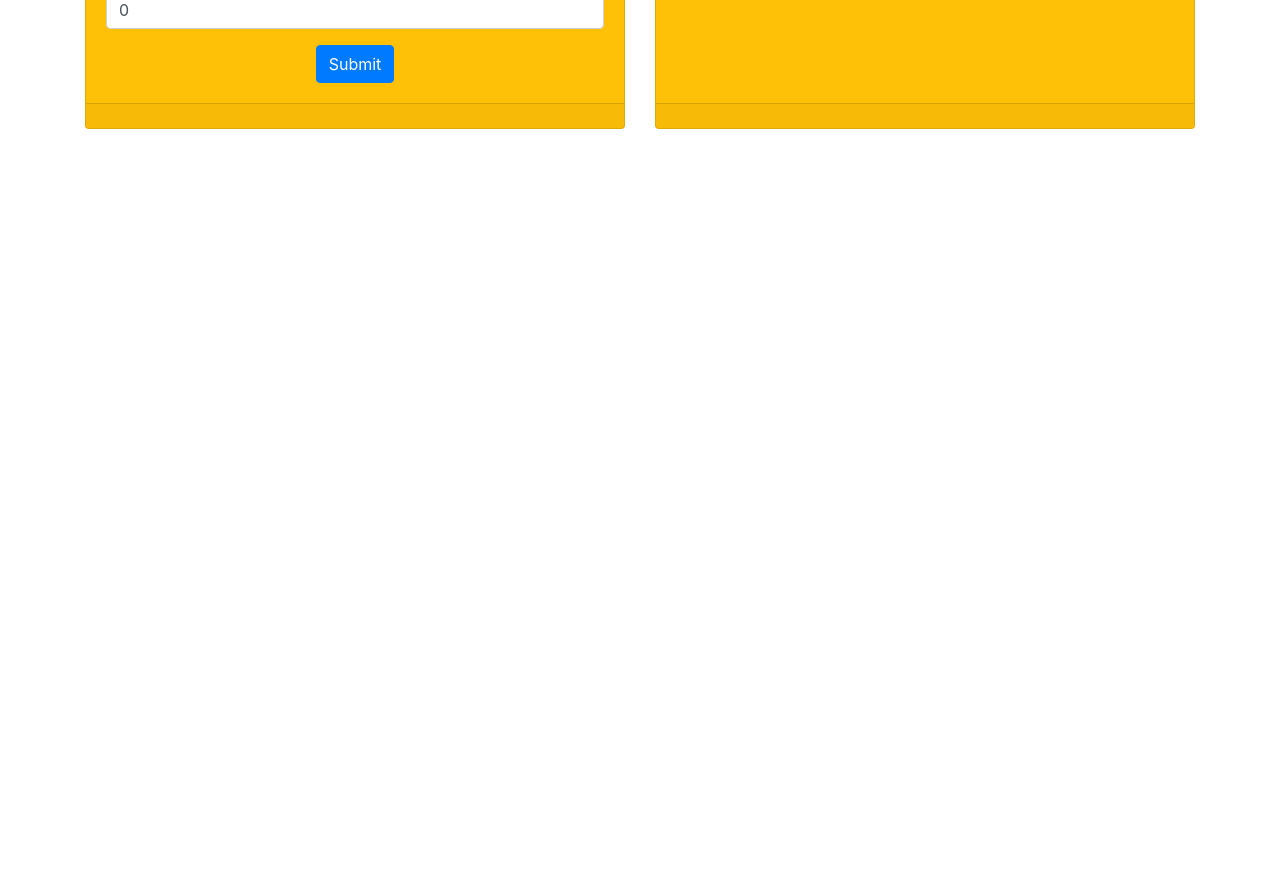
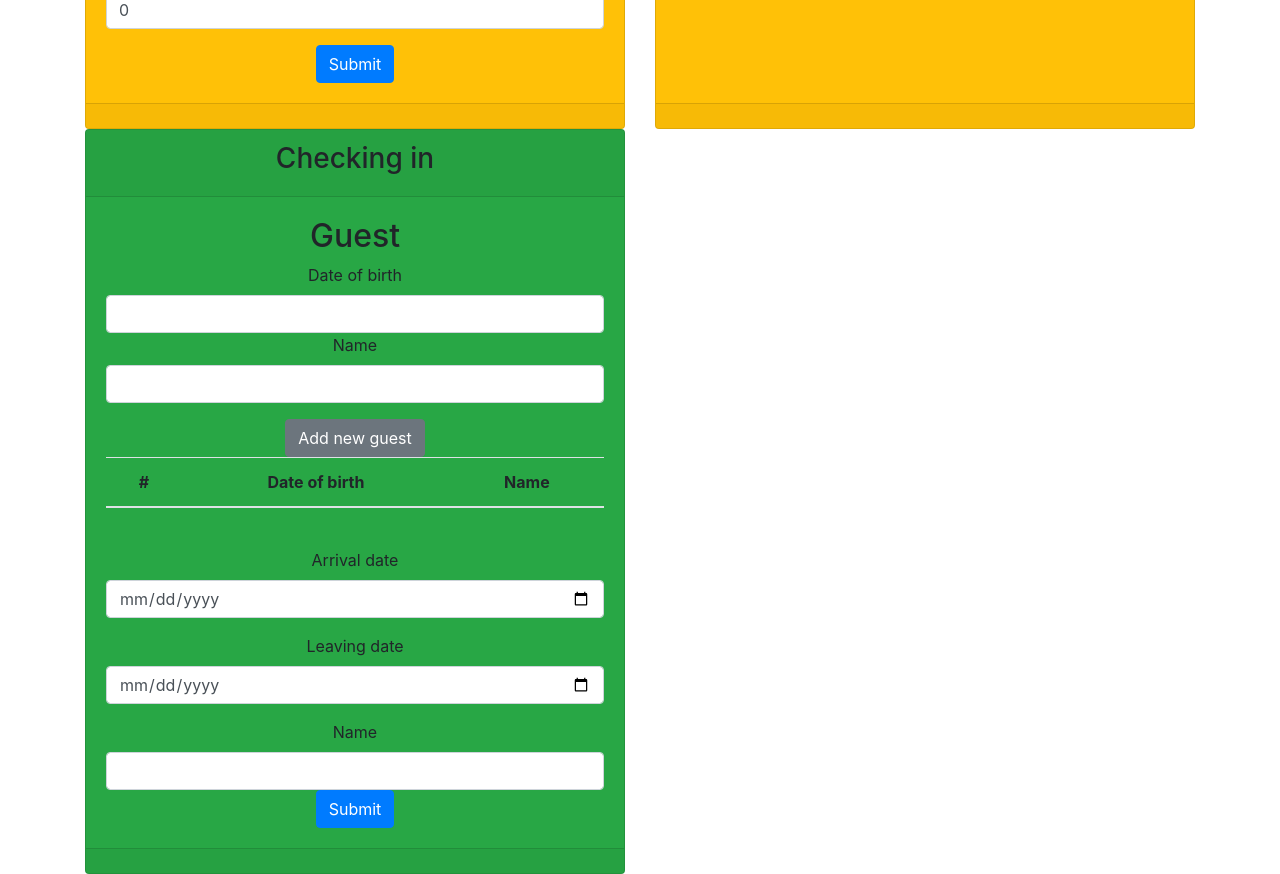
Before and after one commit to markraven/Wellness-Badges-, a React (Create React App) app in the folder frontend/: page / in a window 1280 px wide. Shown: the part 420-1294 px from the top of the page. Before the commit the page ends 800 px from the top, so only its background shows below. Built offline with nearby package versions, Linux system fonts and the light colour scheme; what flux would draw is missing.

Commit message:
CheckInform és action kezelő váz
#17 checkin form elkészült

```diff
--- a/frontend/src/App.js
+++ b/frontend/src/App.js
@@ -2,6 +2,8 @@ import React from 'react';
 import './App.scss';
 import AddNewProductForm from "./component/AddNewProductForm";
 import BookRoomForm from "./component/BookRoomForm";
+import CheckInForm from './component/CheckInForm';
+
 function App() {
   return (
     <div className={["App container"]}>
@@ -17,6 +19,7 @@ function App() {
             <div className={["card-footer text-muted"]}></div>
           </div>
         </div>
+
         <div className={"col-md-6"}>
           <div className={"card text-center bg-warning h-100 "}>
               <div className={"card-header"}>
@@ -29,6 +32,20 @@ function App() {
           </div>
         </div>
       </div>
+
+      <div className={"row"}>
+        <div className={"col-md-6"}>
+        <div className={"card text-center bg-success h-100 "}>
+              <div className={"card-header"}>
+                <h3>Checking in</h3>
+              </div>
+              <div className={"card-body"}>
+              <CheckInForm/>
+              </div>
+              <div className={["card-footer text-muted"]}></div>
+          </div>
+        </div>
+      </div>
     </div>
   );
 }
--- a/frontend/src/action/HotelActions.js
+++ b/frontend/src/action/HotelActions.js
@@ -31,35 +31,20 @@ export const bookRoom=({arrival,guest,leave})=>{
             payload: `${err.response.status}-${err.response.statusText}: ${err.response.data.message}`
         });
     });
-
 }
 
-
-export const recordComplexNumber = ({real,imag}) =>{
-    axios.post('/hotel/buy',
-        {
-            real : real,
-            imag : imag
-        })
-        .then(() => {
-            fetchComplexNumbers();
-            dispatcher.dispatch({action : actionConstants.clearError});
-        })
-        .catch((err) => {
-            dispatcher.dispatch({
+export const checkIn = ({arrival, leave, roomNumber}) =>{
+    axios.post('/hotel/check-in',
+    {
+        arrival: arrival,
+        leave: leave,
+        roomNumber: roomNumber
+    }
+    ).catch((err) => {
+        dispatcher.dispatch(
+            {
                 action : actionConstants.showError,
                 payload: `${err.response.status}-${err.response.statusText}: ${err.response.data.message}`
             });
-            fetchComplexNumbers();
-        });
+    });
 }
-
-export const fetchComplexNumbers = () =>{
-
-    axios.get('/complex-number/').then((resp)=>{
-        dispatcher.dispatch({
-            action : actionConstants.refresh,
-            payload: resp.data
-        });
-    })
-}
--- a/frontend/src/component/AddNewProductForm.js
+++ b/frontend/src/component/AddNewProductForm.js
@@ -23,22 +23,22 @@ class AddNewProductForm extends React.Component {
                     <ErrorMessageWell/>
                     <div className={"form-group form-control-md"}>
                         <label htmlFor={"minAge"} >Minimum age</label>
-                        <input class={"form-control"} type={"number"} id={"minAge"} name={"minAge"} value={this.state.minAge} onChange={this.formOnChange}/>
+                        <input className={"form-control"} type={"number"} id={"minAge"} name={"minAge"} value={this.state.minAge} onChange={this.formOnChange}/>
                     </div>
 
                     <div className={"form-group form-control-md"}>
                         <label htmlFor={"productName"}>The name of the product</label>
-                        <input class={"form-control"} type={"text"} id={"productName"} name={"productName"} value={this.state.productName} onChange={this.formOnChange}/>
+                        <input className={"form-control"} type={"text"} id={"productName"} name={"productName"} value={this.state.productName} onChange={this.formOnChange}/>
                     </div>
 
                     <div className={"form-group form-control-md"}>
                         <label>Description</label>
-                        <input class={"form-control"} type={"text"} id={"restDesc"} name={"restDesc"}  value={this.state.restDesc} onChange={this.formOnChange}/>
+                        <input className={"form-control"} type={"text"} id={"restDesc"} name={"restDesc"}  value={this.state.restDesc} onChange={this.formOnChange}/>
                     </div>
 
                     <div className={"form-group form-control-md"}>
                         <label htmlFor={"price"} >Product Price</label>
-                        <input class={"form-control"} type={"number"} id={"price"} name={"price"} value={this.state.price} onChange={this.formOnChange}/>
+                        <input className={"form-control"} type={"number"} id={"price"} name={"price"} value={this.state.price} onChange={this.formOnChange}/>
                     </div>
 
                     <button className={["btn btn-primary"]} onClick={()=> actions.addProduct(this.state)}>Submit</button>
--- a/frontend/src/component/BookRoomForm.js
+++ b/frontend/src/component/BookRoomForm.js
@@ -26,17 +26,17 @@ class BookRoomForm extends React.Component {
                     <ErrorMessageWell/>
                     <div className={"form-group form-control-md"}>
                         <label htmlFor={"guest"} >Number of guests</label>
-                        <input class={"form-control"} type={"number"} id={"guest"} name={"guest"} min={"1"} max={"4"} value={this.state.guest} onChange={this.formOnChange} />
+                        <input className={"form-control"} type={"number"} id={"guest"} name={"guest"} min={"1"} max={"4"} value={this.state.guest} onChange={this.formOnChange} />
                     </div>
 
                     <div className={"form-group form-control-md"}>
                         <label>Date of arriving</label>
-                        <input class={"form-control"} type={"date"} id={"arrival"} name={"arrival"}  value={this.state.arrival} onChange={this.formOnChange}/>
+                        <input className={"form-control"} type={"date"} id={"arrival"} name={"arrival"}  value={this.state.arrival} onChange={this.formOnChange}/>
                     </div>
 
                     <div className={"form-group form-control-md"}>
                         <label>Date of leaving</label>
-                        <input class={"form-control"} type={"date"} id={"leave"} name={"leave"}  value={this.state.leave} onChange={this.formOnChange}/>
+                        <input className={"form-control"} type={"date"} id={"leave"} name={"leave"}  value={this.state.leave} onChange={this.formOnChange}/>
                     </div>
 
                     <button className={["btn btn-primary"]} onClick={()=> actions.bookRoom(this.state)}>Submit</button>
--- /dev/null
+++ b/frontend/src/component/CheckInForm.js
@@ -0,0 +1,108 @@
+import React from "react";
+import * as actions from '../action/HotelActions';
+import ErrorMessageWell from "./ErrorMessageWell";
+
+
+class CheckInForm extends React.Component{
+    constructor(props, context) {
+        super(props, context);
+        this.state={
+            guestsName: [],
+            guestsBirth: [],
+            arrival:0,
+            leave:0,
+            roomNumber:0
+        }
+
+        this.formOnChange = this.formOnChange.bind(this);
+    }
+    formOnChange(event){
+        const {name,value} = event.target;
+        this.setState({[name] : value});
+    }
+
+    addGuest(e){
+        e.preventDefault();
+        const newItem = this.newItem.value;
+        const newBirth = this.newBirth.value;
+
+        this.setState({
+            guestsName: [...this.state.guestsName, newItem]
+        })
+        this.setState({
+            guestsBirth: [...this.state.guestsBirth, newBirth]
+        })
+
+        this.addForm.reset();
+    }
+
+    render() {
+        const {guestsName} = this.state;
+        const {guestsBirth} = this.state;
+        return(
+            <div>
+                <form ref={(input) => {this.addForm = input}} onSubmit={(e) => {this.addGuest(e)}}>
+                    <div className={"form-group form-control-md"}>
+                        <h2>Guest</h2>
+                        <label htmlFor={"guestBirth"}>Date of birth</label>
+                        <input ref={(inputBirth) => {this.newItem = inputBirth}} className={"form-control"} type={"number"} id={"guestBirth"} name={"guestBirth"} required min={1900} max={new Date().getFullYear()}/>
+
+                        <label htmlFor={"guestName"}>Name</label>
+                        <input ref={(inputName) => {this.newBirth = inputName}} className={"form-control"} type={"text"} id={"guestName"} name={"guestName"}  required/>
+                    </div>
+                    <button type="submit" className={["btn btn-secondary"]} >Add new guest</button>
+                </form>
+                <div>
+                    <table className="table">
+                        <thead>
+                            <tr>
+                                <th>#</th>
+                                <th>Date of birth</th>
+                                <th>Name</th>
+                            </tr>
+                        </thead>
+                        <tbody>
+                        <tr>
+                                <th scope="row"></th>
+                            {
+                                guestsName.map(item => {
+                                    return(
+                                            <td key={item}>{item}</td>
+                                    )
+                                })
+                            }
+                            {
+                            guestsBirth.map(item =>{
+                                return(
+                                    <td key={item}>{item}</td>
+                                )
+                                })
+                            }
+                            </tr>
+                            </tbody>
+                        </table>
+                    </div>
+                <form>
+                    <ErrorMessageWell/>
+                    <div className={"form-group form-control-md"}>
+                        <label htmlFor={"arrival"} >Arrival date</label>
+                        <input className={"form-control"} type={"date"} id={"arrival"} name={"arrival"} value={this.state.arrivalDate} onChange={this.formOnChange} />
+                    </div>
+
+                    <div className={"form-group form-control-md"}>
+                        <label htmlFor={"leave"} >Leaving date</label>
+                        <input className={"form-control"} type={"date"} id={"leave"} name={"leave"} value={this.state.arrivalDate} onChange={this.formOnChange} />
+                    </div>
+
+                    <label htmlFor={"RoomNumber"}>Name</label>
+                    <input className={"form-control"} type={"nubmer"} id={"RoomNumber"} name={"RoomNumber"} />
+
+                    <button className={["btn btn-primary"]} onClick={()=> actions.checkIn(this.state.arrival, this.state.leave, this.state.roomNumber)}>Submit</button>
+                </form>
+            </div>
+        );
+    }
+
+}
+
+export default CheckInForm
```
Lines whose indentation alone changed are shown as unchanged.
